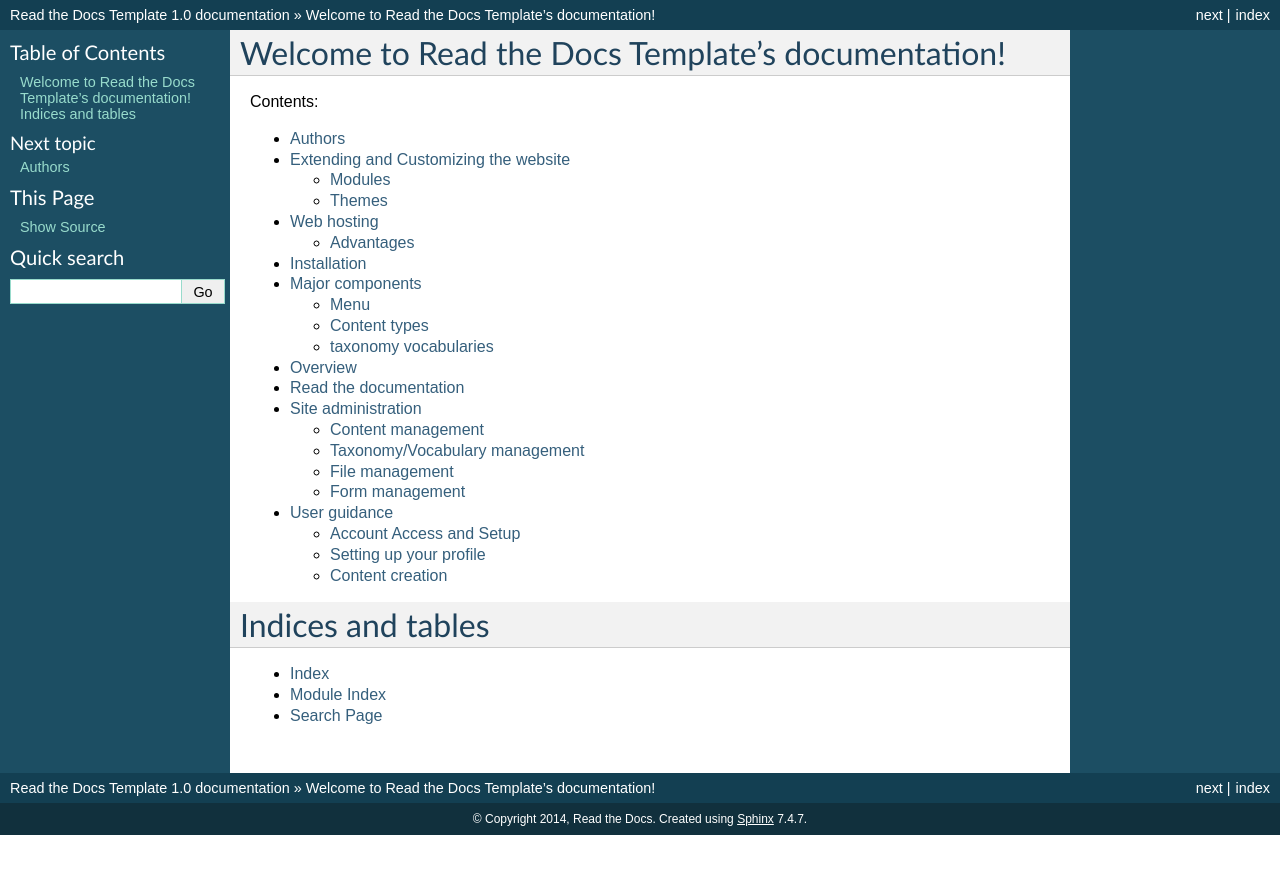
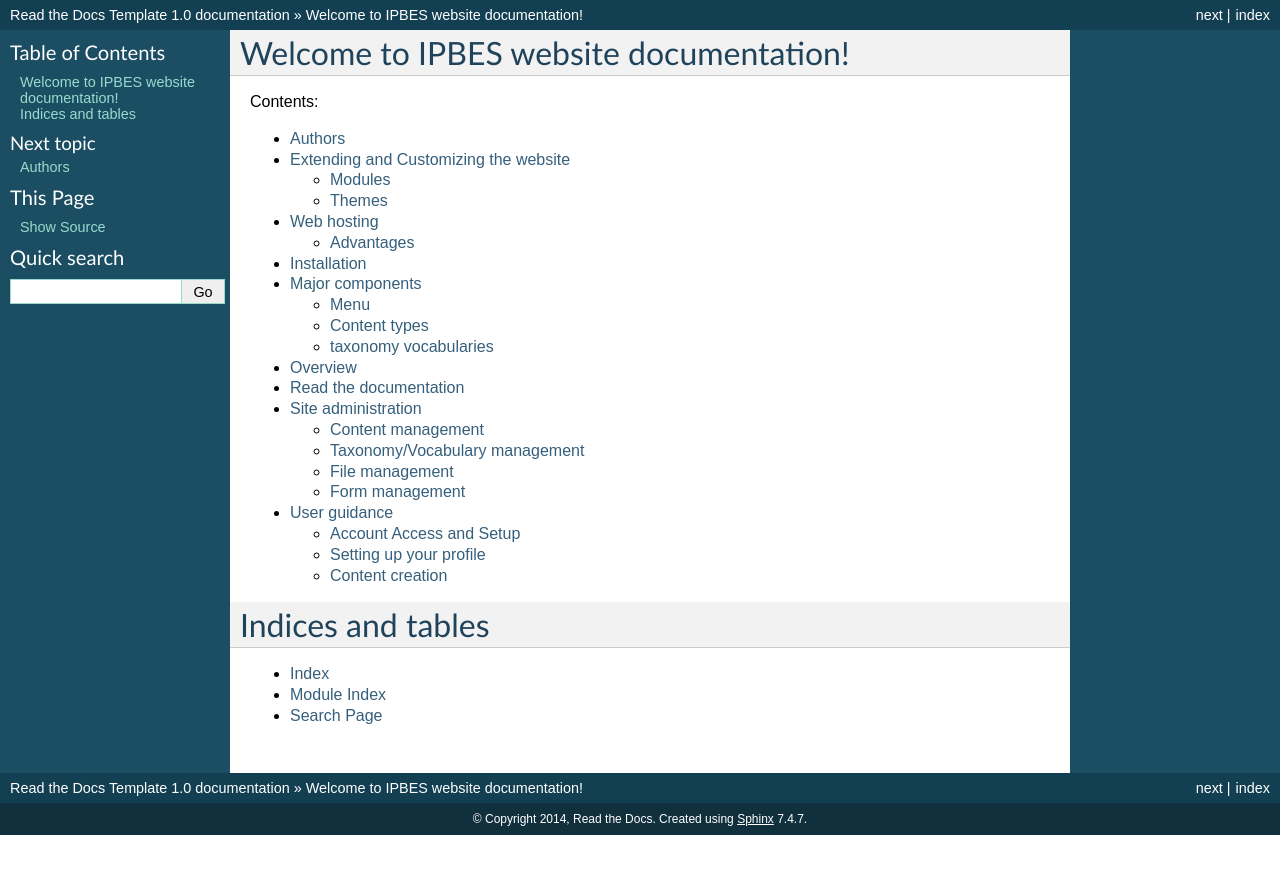
Before and after one commit to ipbes/ipbeswebdocs, a Sphinx documentation site: the page built from docs/index.rst, in a window 1280 px wide. Shown: the top 874 px of the page. Built offline with Sphinx 7.4.7, drawn with Linux system fonts in a browser that asks for light colours.

Commit message:
Update index.rst

```diff
--- a/docs/index.rst
+++ b/docs/index.rst
@@ -1,11 +1,5 @@
-.. Read the Docs Template documentation master file, created by
-   sphinx-quickstart on Tue Aug 26 14:19:49 2014.
-   You can adapt this file completely to your liking, but it should at least
-   contain the root `toctree` directive.
-
-Welcome to Read the Docs Template's documentation!
+Welcome to IPBES website documentation!
 ==================================================
-
 Contents:
 
 .. toctree::
@@ -14,8 +8,6 @@ Contents:
 
    *
 
-
-
 Indices and tables
 ==================
 
```
